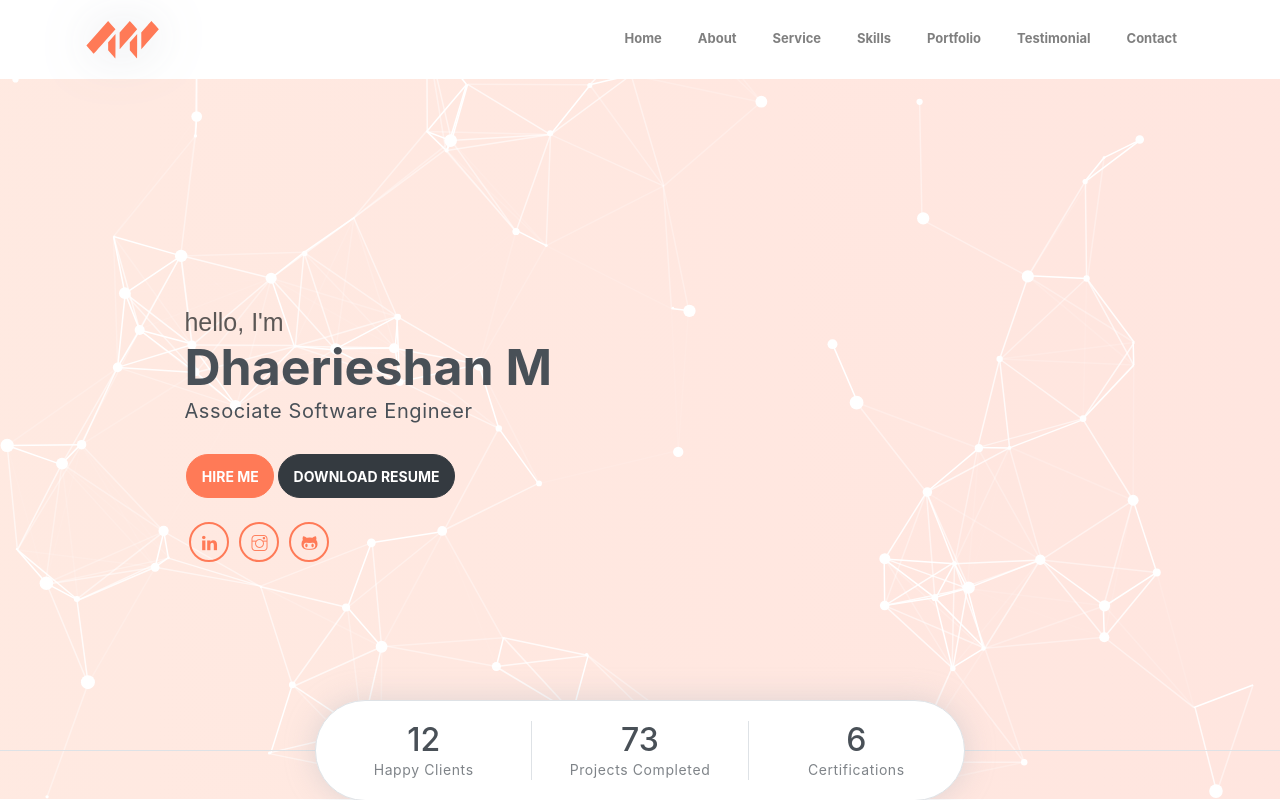
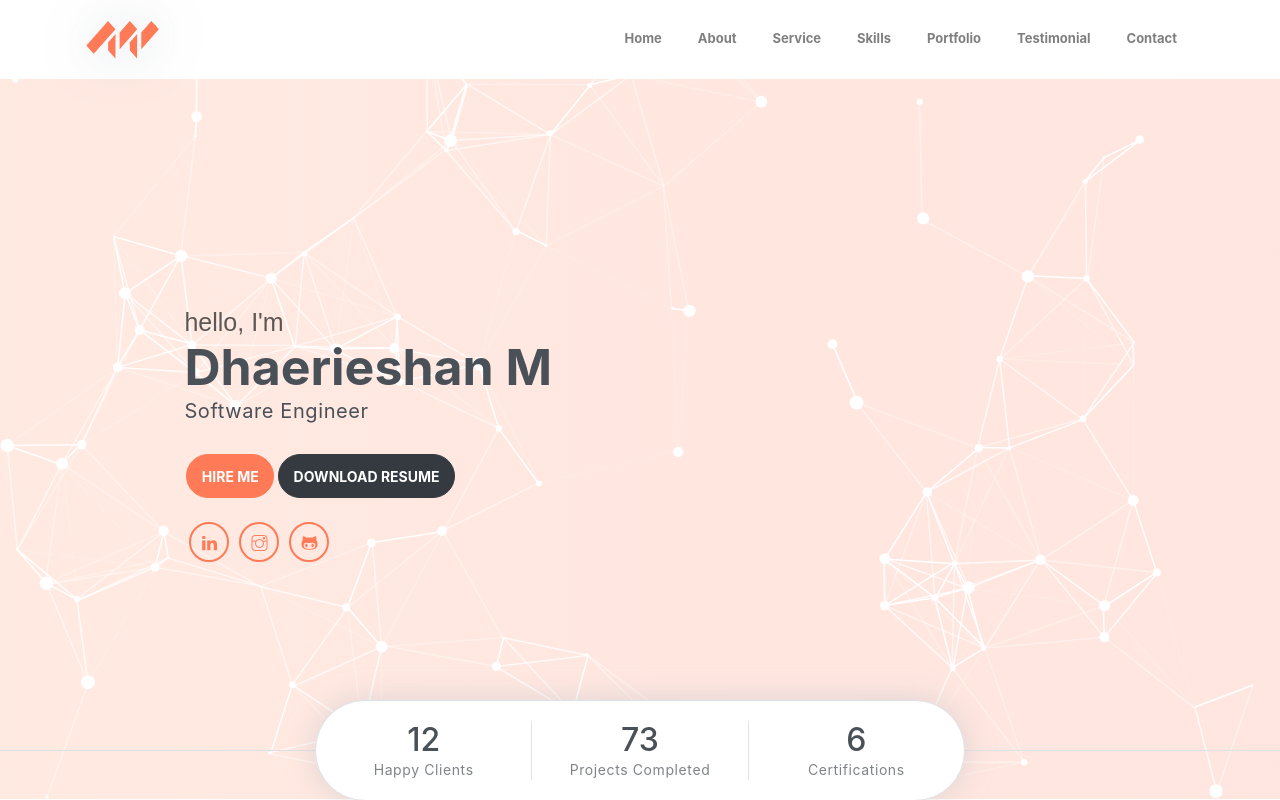
Before and after one commit to dhaerieshan/Portfolio_Django, a Django app: page / in a window 1280 px wide. Shown: the part 1-801 px from the top of the page. Run offline with Django 5.2, Linux system fonts and the light colour scheme; some libraries are stand-ins or nearby versions.

Commit message:
Update index.html

```diff
--- a/myapp/templates/myapp/index.html
+++ b/myapp/templates/myapp/index.html
@@ -70,7 +70,7 @@
                     <div class="infos">
                         <h6 class="subtitle">hello, I'm</h6>
                         <h6 class="title">Dhaerieshan&nbsp;M</h6>
-                        <p>Associate&nbsp;Software&nbsp;Engineer</p>
+                        <p>Software&nbsp;Engineer</p>
 
                         <div class="buttons pt-3 d-flex align-items-center">
                             <a class="btn btn-primary rounded" href="#contact">HIRE&nbsp;ME</a>
```
